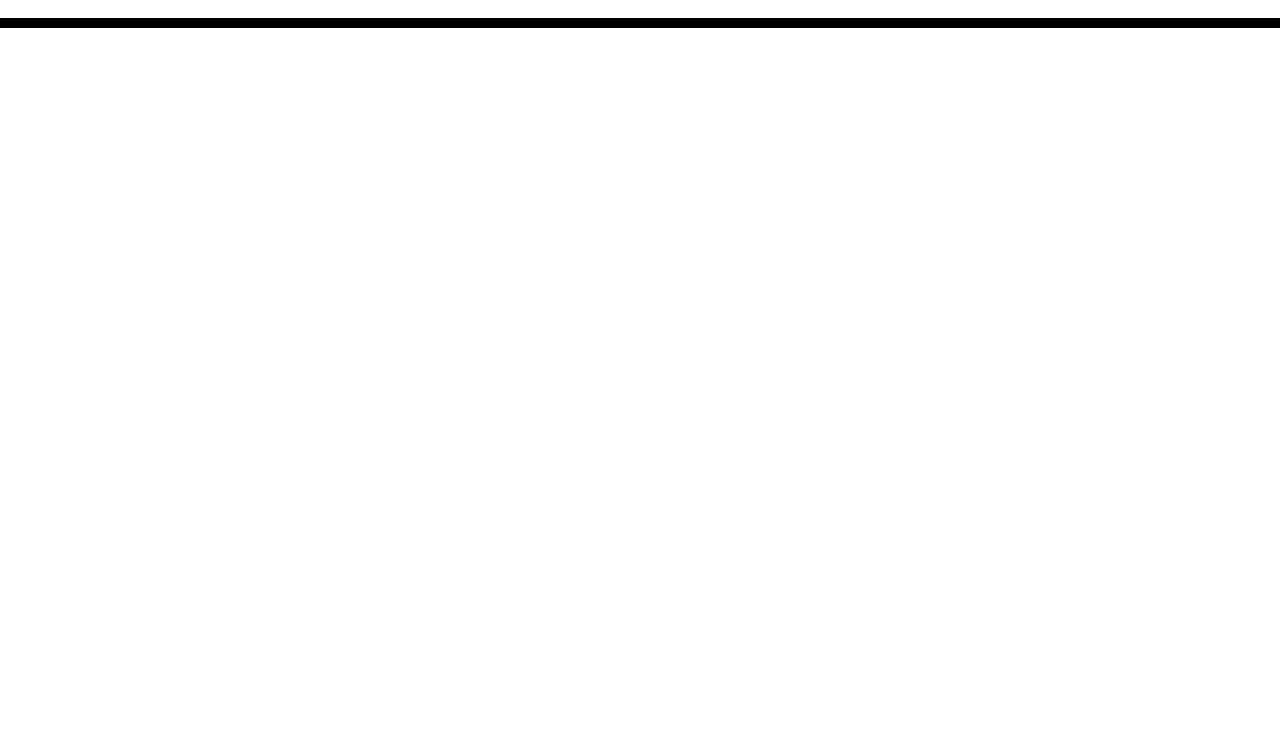
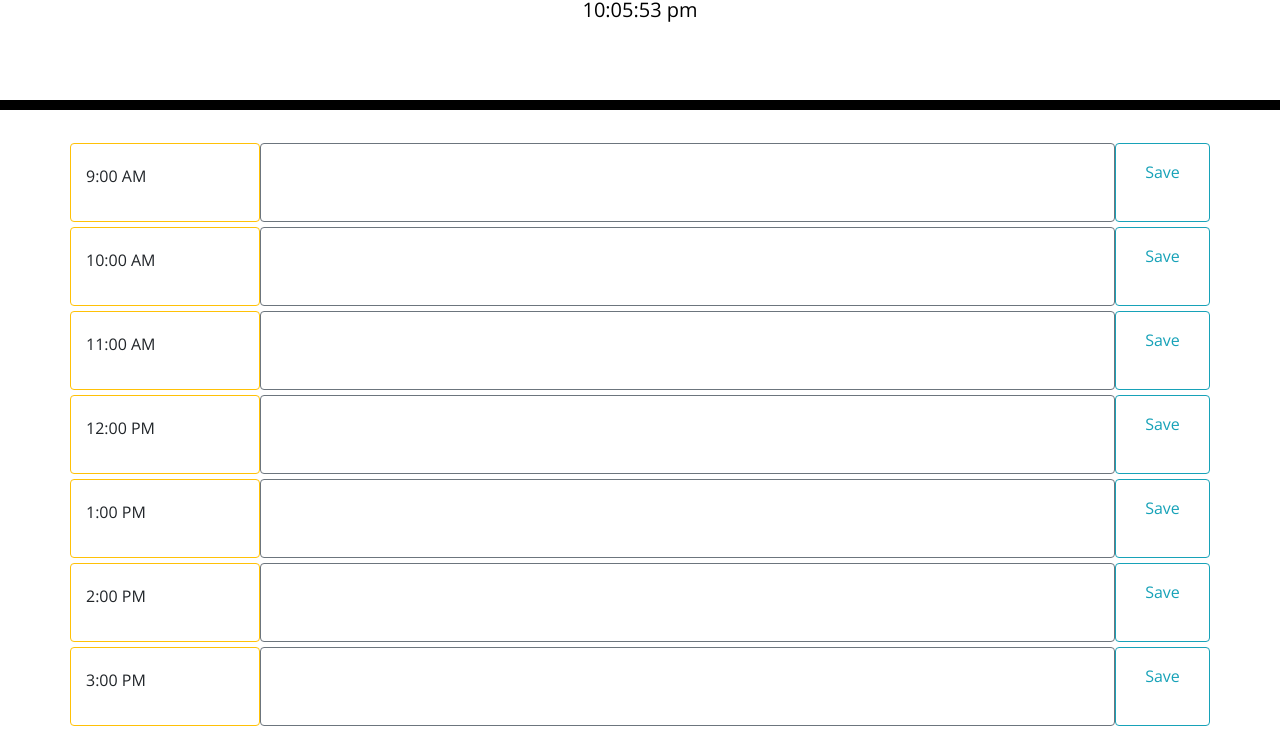
Before and after one commit to mvolonnino/Daily_Planner, a plain HTML site: page index.html in a window 1280 px wide. Shown: the part 240-970 px from the top of the page. Before the commit the page ends 800 px from the top, so only its background shows below. Drawn offline with nearby package versions, Linux system fonts and the light colour scheme; files that its build step writes are made by us from their sources.

Commit message:
relinked JS and CSS to index

```diff
--- a/index.html
+++ b/index.html
@@ -18,7 +18,7 @@
       href="https://fonts.googleapis.com/css?family=Open+Sans&display=swap"
       rel="stylesheet"
     />
-    <link rel="stylesheet" href="02-Homework/Assets/style.css" />
+    <link rel="stylesheet" href="./Assets/style.css" />
     <title>Work Day Scheduler</title>
   </head>
 
@@ -46,6 +46,6 @@
 
     <script src="https://code.jquery.com/jquery-3.4.1.min.js"></script>
     <script src="https://cdnjs.cloudflare.com/ajax/libs/moment.js/2.24.0/moment.min.js"></script>
-    <script src="./02-Homework/script.js"></script>
+    <script src="./script.js"></script>
   </body>
 </html>
```
